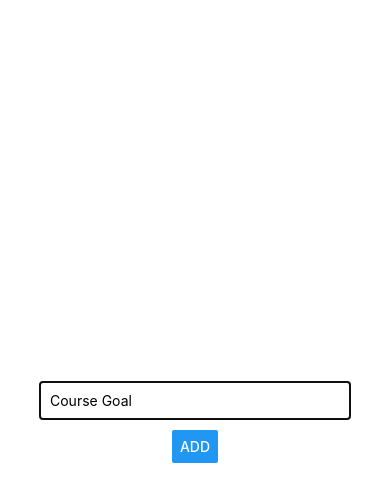
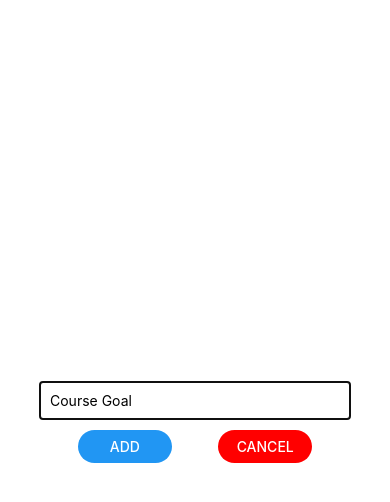
Before and after one commit to JoseManuelMunozManzano/rn-complete-guide, a React Native app: screen / in a window 390 px wide. Both pictures are taken after a click on the button "ADD NEW GOAL". Shown: the top 502 px of the page. Built offline with nearby package versions, Linux system fonts and the light colour scheme.

Commit message:
Closing the Modal & Clearing input

```diff
--- a/App.js
+++ b/App.js
@@ -15,6 +15,11 @@ export default function App() {
       ...currentGoals,
       { uid: uuidv4(), value: enteredGoal },
     ]);
+    setIsAddMode(false);
+  };
+
+  const cancelGoalHandler = () => {
+    setIsAddMode(false);
   };
 
   const removeGoalHandler = goalId => {
@@ -26,7 +31,11 @@ export default function App() {
   return (
     <View style={styles.screen}>
       <Button title="Add New Goal" onPress={() => setIsAddMode(true)} />
-      <GoalInput visible={isAddMode} onAddGoal={addGoalHandler} />
+      <GoalInput
+        visible={isAddMode}
+        onAddGoal={addGoalHandler}
+        onCancelGoal={cancelGoalHandler}
+      />
       <FlatList
         data={courseGoals}
         renderItem={itemData => (
--- a/components/GoalInput.js
+++ b/components/GoalInput.js
@@ -1,11 +1,21 @@
 import React, { useState } from 'react';
 import { Button, TextInput, View, StyleSheet, Modal } from 'react-native';
 
-export const GoalInput = ({ visible, onAddGoal }) => {
+export const GoalInput = ({ visible, onAddGoal, onCancelGoal }) => {
   const [enteredGoal, setEnteredGoal] = useState('');
 
   const goalInputHandler = enteredText => {
     setEnteredGoal(enteredText);
+  };
+
+  const addGoalHandler = () => {
+    onAddGoal(enteredGoal);
+    setEnteredGoal('');
+  };
+
+  const cancelGoalHandler = () => {
+    onCancelGoal();
+    setEnteredGoal('');
   };
 
   return (
@@ -17,12 +27,14 @@ export const GoalInput = ({ visible, onAddGoal }) => {
           onChangeText={goalInputHandler}
           value={enteredGoal}
         />
-        <Button
-          title="ADD"
-          onPress={() => {
-            onAddGoal(enteredGoal);
-          }}
-        />
+        <View style={styles.buttonContainer}>
+          <View style={styles.button}>
+            <Button title="ADD" onPress={addGoalHandler} />
+          </View>
+          <View style={styles.button}>
+            <Button color="red" title="CANCEL" onPress={cancelGoalHandler} />
+          </View>
+        </View>
       </View>
     </Modal>
   );
@@ -41,4 +53,14 @@ const styles = StyleSheet.create({
     padding: 10,
     marginBottom: 10,
   },
+  buttonContainer: {
+    flexDirection: 'row',
+    width: '60%',
+    justifyContent: 'space-between',
+  },
+  button: {
+    width: '40%',
+    borderRadius: 20,
+    overflow: 'hidden',
+  },
 });
```
